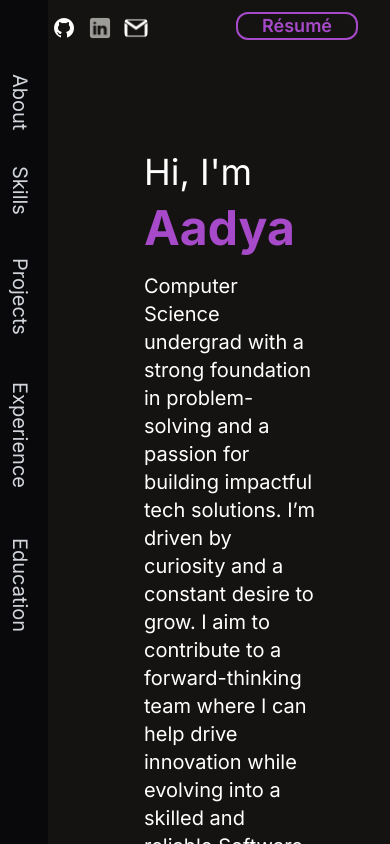
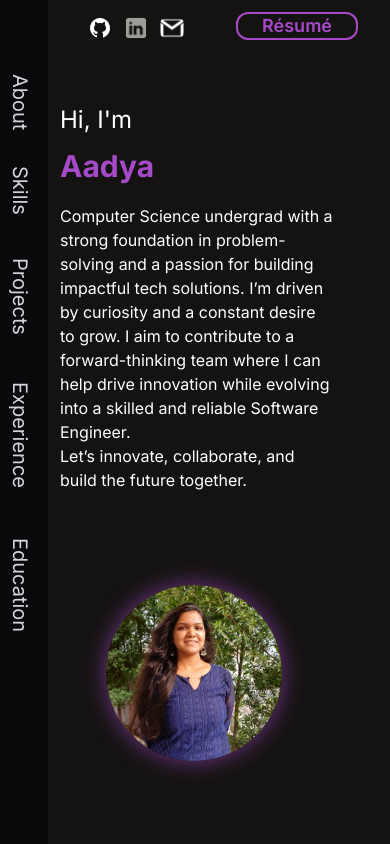
Before and after one commit to Aadya-Jha/My-Portfolio, a React (Vite) app in the folder portfolio/: page / in a window 390 px wide. Built offline with nearby package versions, Linux system fonts and the light colour scheme.

Commit message:
added responsiveness to about page

```diff
--- a/portfolio/src/components/Topbar.jsx
+++ b/portfolio/src/components/Topbar.jsx
@@ -6,9 +6,9 @@ import linkedinIcon from "../assets/linkedin-light.png";
 
 const Topbar = () => {
     return (
-        <div className="w-screen ml-20 h-16 bg-black-light flex">
+        <div className="w-screen gap-4 ml-20 h-16 bg-black-light flex">
             <div>
-                <ul className="flex pt-4 fixed top-0 left-11">
+                <ul className="flex pt-4 ">
                     <li className=" pl-2 pr-3 md:pl-12 md:pr-6 ">
                         <a href="https://github.com/Aadya-Jha">
                             <img
--- a/portfolio/src/pages/Home.jsx
+++ b/portfolio/src/pages/Home.jsx
@@ -9,19 +9,20 @@ const Home = () => {
             <Navbar />
             <div className="flex flex-col flex-grow">
             <Topbar />
-            <div className=" min-h-screen flex flex-col md:flex-row px-16 ml-20 pt-24 gap-12">
+            <div className=" min-h-screen flex flex-col md:flex-row pl-3 md:pl-4 md:pr-28 lg:pl-16 lg:pr-20 ml-12 pt-12 md:pt-24 gap-12">
             <div className="flex flex-col w-2/3 ">
-                <p className="text-white font-heading font-inter pt-4 text-4xl">Hi, I'm </p>
-                <p className="text-5xl font-bold pt-3 font-inter text-purple hover:drop-shadow-[0_0_10px_#A64AC9]">Aadya</p>
-                <p className="font-inter text-xl text-white pt-5">Computer Science undergrad with a strong foundation in problem-solving and a passion for building impactful tech solutions.
-                     I’m driven by curiosity and a constant desire to grow. I aim to contribute to a forward-thinking team where
+                <p className="text-white font-heading font-inter pt-4 text-2xl md:text-3xl lg:text-4xl">Hi, I'm </p>
+                <p className="text-3xl md:text-4xl lg:text-5xl font-bold pt-3 font-inter text-purple hover:drop-shadow-[0_0_10px_#A64AC9]">Aadya</p>
+                <p className="font-inter text-base md:text-lg lg:text-xl text-white pt-5">Computer Science undergrad with a strong foundation in problem-solving and a passion for building impactful tech solutions.
+                     I’m driven by curiosity and a constant desire to grow.
+                      I aim to contribute to a forward-thinking team where
                      I can help drive innovation while evolving into a skilled and reliable Software Engineer.
-                    <br />Let’s innovate, collaborate, and build the future together.
+                    <br className="pt-4"/>Let’s innovate, collaborate, and build the future together.
                 </p>
             </div>
-            <div className="w-1/3 h-1/3 flex justify-center items-center">
+            <div className="w-3/4 lg:w-1/3 h-1/3 pr-10 flex justify-center items-center">
                 <img src="../src/assets/aarchi.jpg" alt="profile-pic"
-                 className="h-56 w-56 flex justify-center items-center rounded-full shadow-[0_0_20px_3px_rgba(166,74,201,0.5)]
+                 className="h-44 w-44 lg:h-56 lg:w-56 flex justify-center items-center rounded-full shadow-[0_0_20px_3px_rgba(166,74,201,0.5)]
                 hover:shadow-[0_0_17px_5px_rgba(166,74,201,0.5)]"
                 />
             </div>
```
